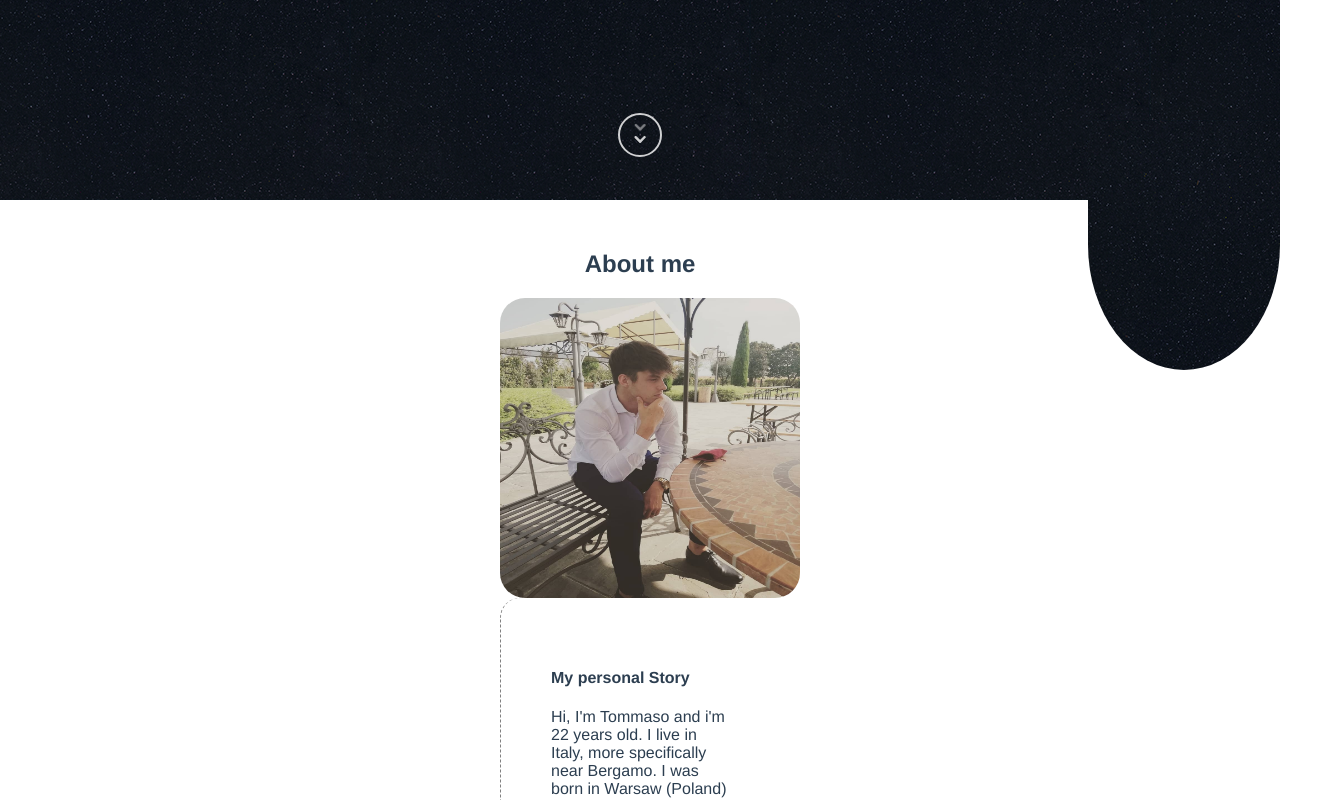
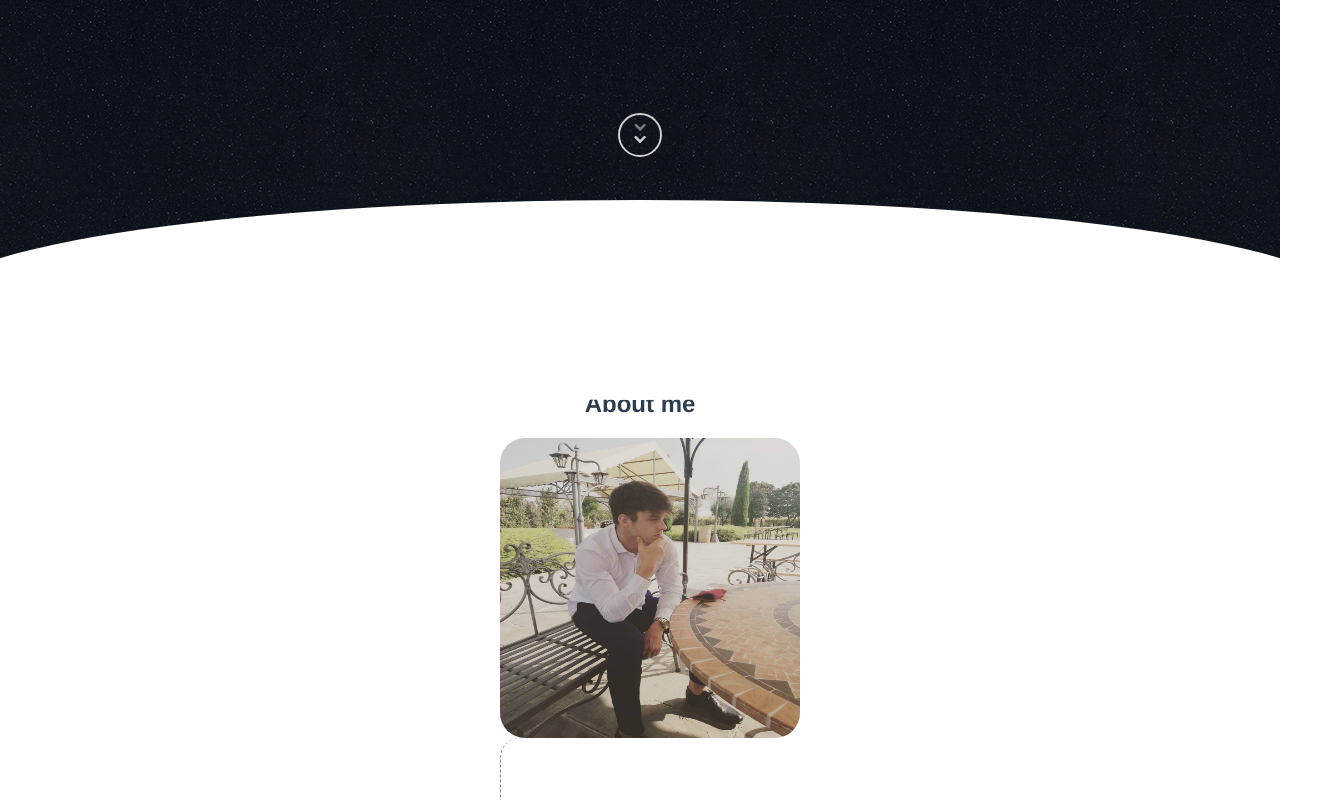
Before and after one commit to dev-tommasobellini/tommasobellini.it, a Vue app in the folder tommasobellini-front/: page / in a window 1280 px wide. Shown: the part 600-1400 px from the top of the page, 1344 px wide, since content can reach past the window. Built offline with nearby package versions, Linux system fonts and the light colour scheme.

Commit message:
added rounded divs

```diff
--- a/tommasobellini-front/src/components/IntroSection.vue
+++ b/tommasobellini-front/src/components/IntroSection.vue
@@ -1,7 +1,9 @@
 <template>
   <div :class="clickedArrows === true ? 'introContainer slideDown': 'introContainer'">
     <div class="rounded">
+
     </div>
+
     <h1 class="line-1 anim-typewriter">Hi! Welcome in my portfolio.</h1>
     <h2 class="line-2 anim-typewriterDelay">Enjoy it!</h2>
     <div class="frameworkLogos">
@@ -63,7 +65,7 @@ export default {
 <style scoped>
 
 .introContainer {
-  height: 100vh;
+  height: 110vh;
   color: white;
   background-image: url('../assets/ep_naturalblack.png');
   animation: slide 40s linear infinite;
@@ -74,14 +76,13 @@ export default {
 }
 .rounded {
   position: absolute;
+  display: flex;
   z-index: 0;
-  top: 90vh;
-  right: 0;
-  width: 15%;
-  height: 250px;
-  background-color: black;
-  border-radius: 0 0 50% 50%;
-  background-image: url('../assets/ep_naturalblack.png');
+  top: 100vh;
+  width: 110%;
+  height: 200px;
+  border-radius: 50%;
+  background-color: white;
   animation: slide 40s linear infinite;
 }
 .introEnd {
--- a/tommasobellini-front/src/components/ProjectsSection.vue
+++ b/tommasobellini-front/src/components/ProjectsSection.vue
@@ -25,5 +25,6 @@ export default {
         display: flex;
         justify-content: center;
         align-items: center;
+        border-radius: 50%;
     }
 </style>
--- a/tommasobellini-front/src/components/SecondSection.vue
+++ b/tommasobellini-front/src/components/SecondSection.vue
@@ -46,7 +46,7 @@ export default {
 <style scoped>
     .secondSectionContainer {
         min-height: 70vh;
-        margin: 30px 500px;
+        margin: 90px 500px;
     }
     .profile {
         height: 300px;
--- a/tommasobellini-front/src/layout/FooterBar.vue
+++ b/tommasobellini-front/src/layout/FooterBar.vue
@@ -66,11 +66,11 @@ export default {
       position: absolute;
       z-index: 0;
       bottom: -30px;
-      left: -100px;
-      width: 15%;
+      left: 0;
+      width: 100%;
       height: 250px;
       background-color: black;
-      border-radius: 50%;
+      border-radius: 50% 50% 0 0;
       background-image: url('../assets/ep_naturalblack.png');
       animation: slide 40s linear infinite;
     }
```
